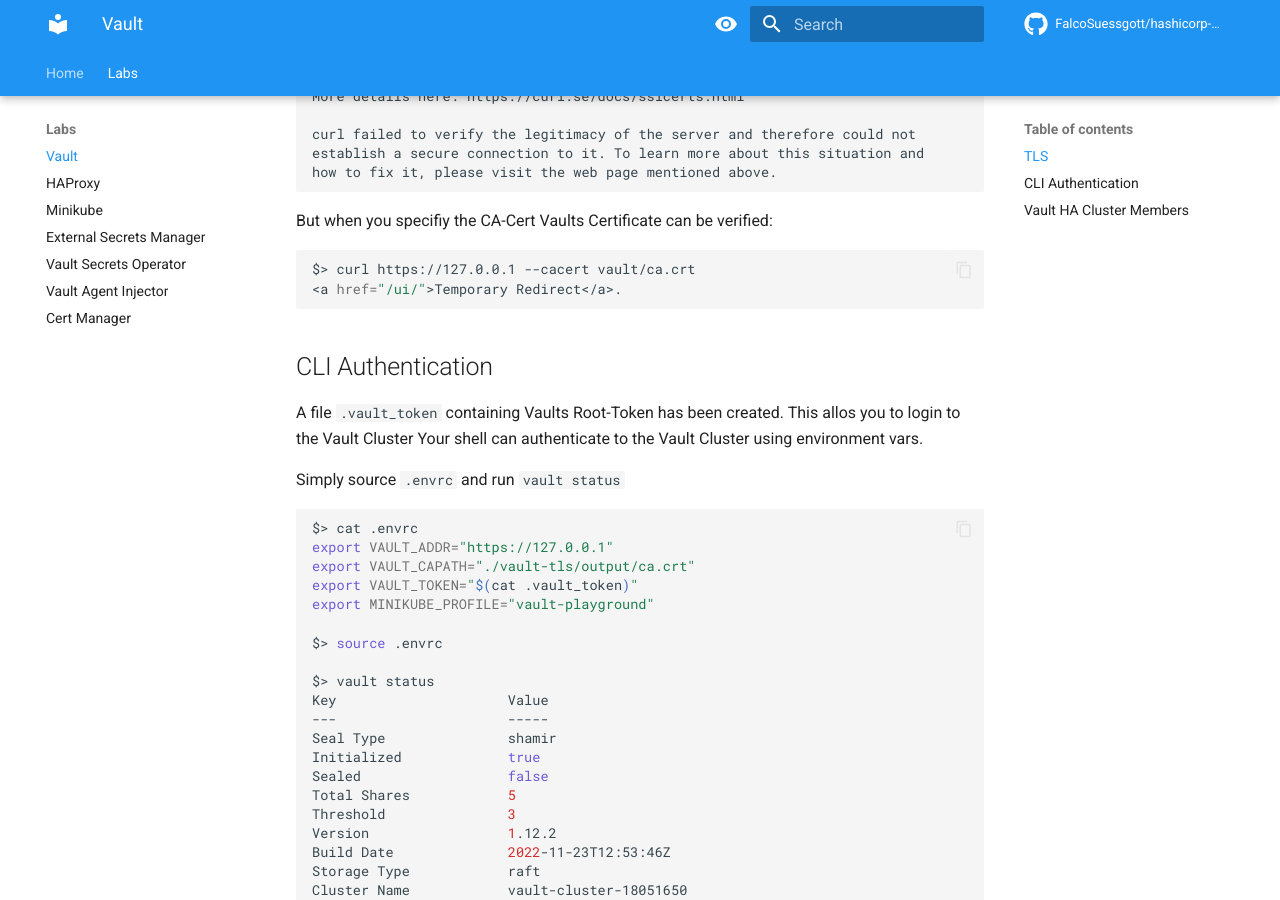
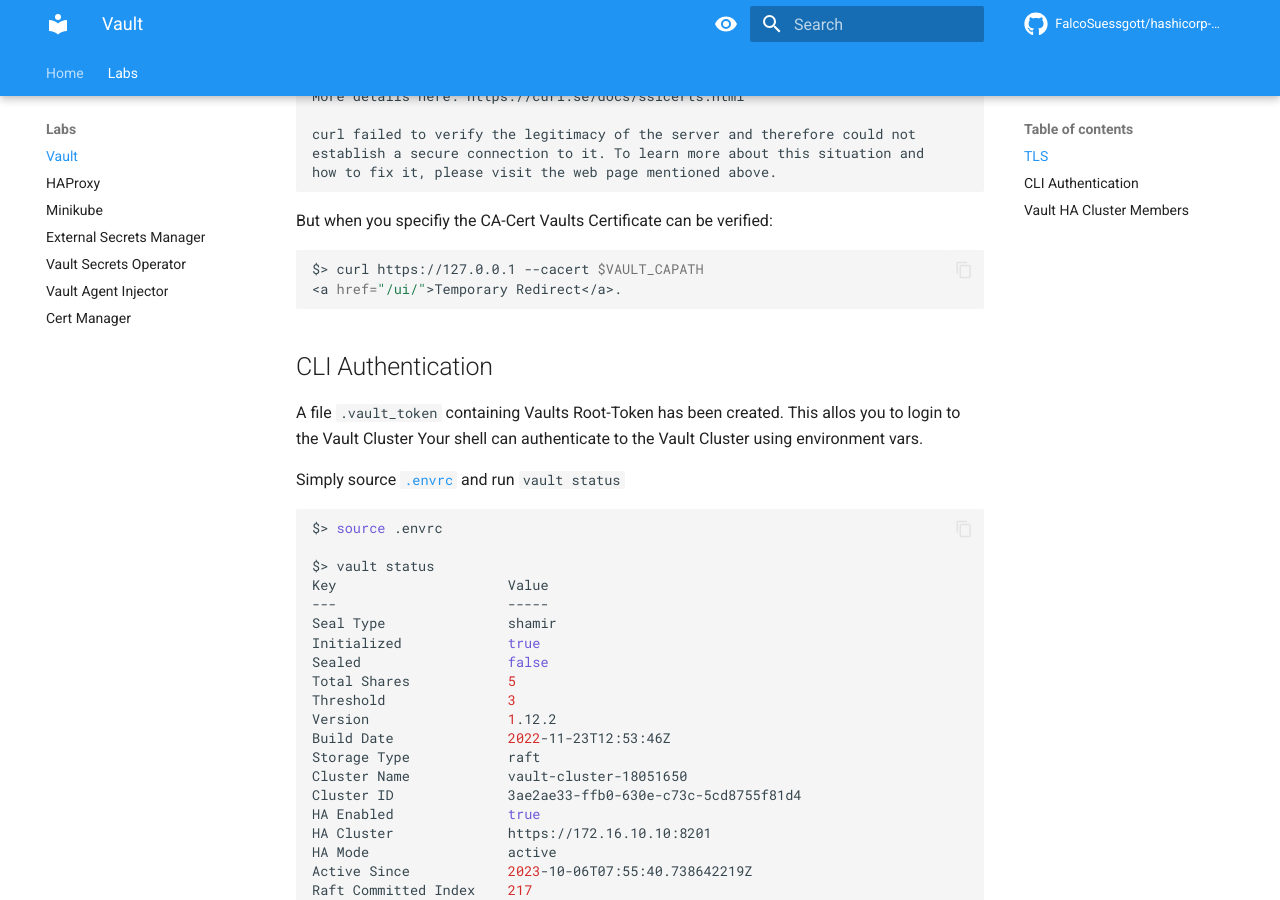
Before and after one commit to FalcoSuessgott/hashicorp-vault-playground, an MkDocs documentation site: the page built from docs/vault.md, in a window 1280 px wide and 900 px high, scrolled down 466 px. Built offline with MkDocs 1.6.1 and Material for MkDocs 9.7.7, drawn with Linux system fonts in a browser that asks for light colours; comment, search, counter and statistics services are not loaded.

Commit message:
chore(lab-tls): use ca path env var and link to .envrc (#17)
Use the environment variable for the CA and link to .envrc.

````diff
--- a/docs/vault.md
+++ b/docs/vault.md
@@ -20,7 +20,7 @@
 But when you specifiy the CA-Cert Vaults Certificate can be verified:
 
 ```bash
-$> curl https://127.0.0.1 --cacert vault/ca.crt
+$> curl https://127.0.0.1 --cacert $VAULT_CAPATH
 <a href="/ui/">Temporary Redirect</a>.
 ```
 
@@ -28,15 +28,9 @@
 A file `.vault_token` containing Vaults Root-Token has been created. This allos you to login to the Vault Cluster
 Your shell can authenticate to the Vault Cluster using environment vars.
 
-Simply source `.envrc` and run `vault status`
+Simply source [`.envrc`](https://github.com/FalcoSuessgott/hashicorp-vault-playground/blob/main/.envrc) and run `vault status`
 
 ```bash
-$> cat .envrc
-export VAULT_ADDR="https://127.0.0.1"
-export VAULT_CAPATH="./vault-tls/output/ca.crt"
-export VAULT_TOKEN="$(cat .vault_token)"
-export MINIKUBE_PROFILE="vault-playground"
-
 $> source .envrc
 
 $> vault status
````
